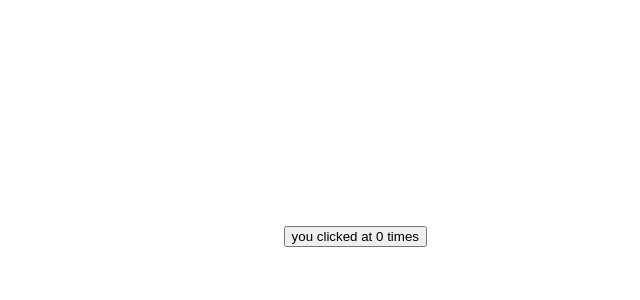
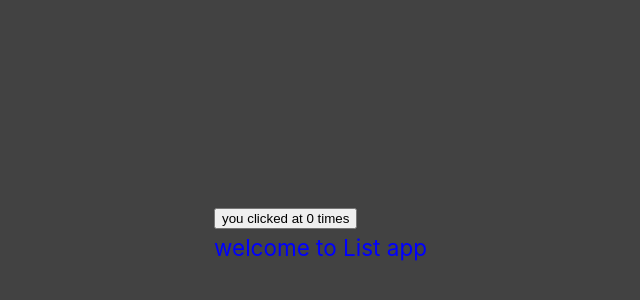
Before and after one commit to akumarkk/WebFW, a Vue app in the folder Vue/apps/counter/counter/: page / in a window 1280 px wide. Shown: the part 164-464 px from the top of the page, without its empty margins (213-853 px from the left). Built offline with nearby package versions, Linux system fonts and the light colour scheme; the HTML template or start-up script is replaced by a standard one.

Commit message:
Todo List

```diff
--- a/Vue/apps/counter/counter/src/App.vue
+++ b/Vue/apps/counter/counter/src/App.vue
@@ -1,12 +1,19 @@
 <script setup lang="ts">
 import { ref, onMounted } from 'vue';
-const count = ref(0)
-function increment() { return count.value++;}
+import TodoList from './components/TodoList.vue'
+//const count = ref(0)
+
+//let count = 0;
+const count = ref(0) // causes re-render
+function increment() {
+  console.log(count.value);
+ return count.value++; }
 </script>
 
 <template>
   <div>
     <button @click="increment"> you clicked at {{count}} times </button>
+    <TodoList />
   </div>
 </template>
 
--- /dev/null
+++ b/Vue/apps/counter/counter/src/components/TodoList.vue
@@ -0,0 +1,17 @@
+<template>
+    <h2>
+        welcome to List app
+    </h2>
+</template>
+
+<script>
+    //export defualt {}
+
+</script>
+<style>
+body {
+    background-color: rgb(66, 66, 66);
+    color: blue;
+}
+
+</style>
```
